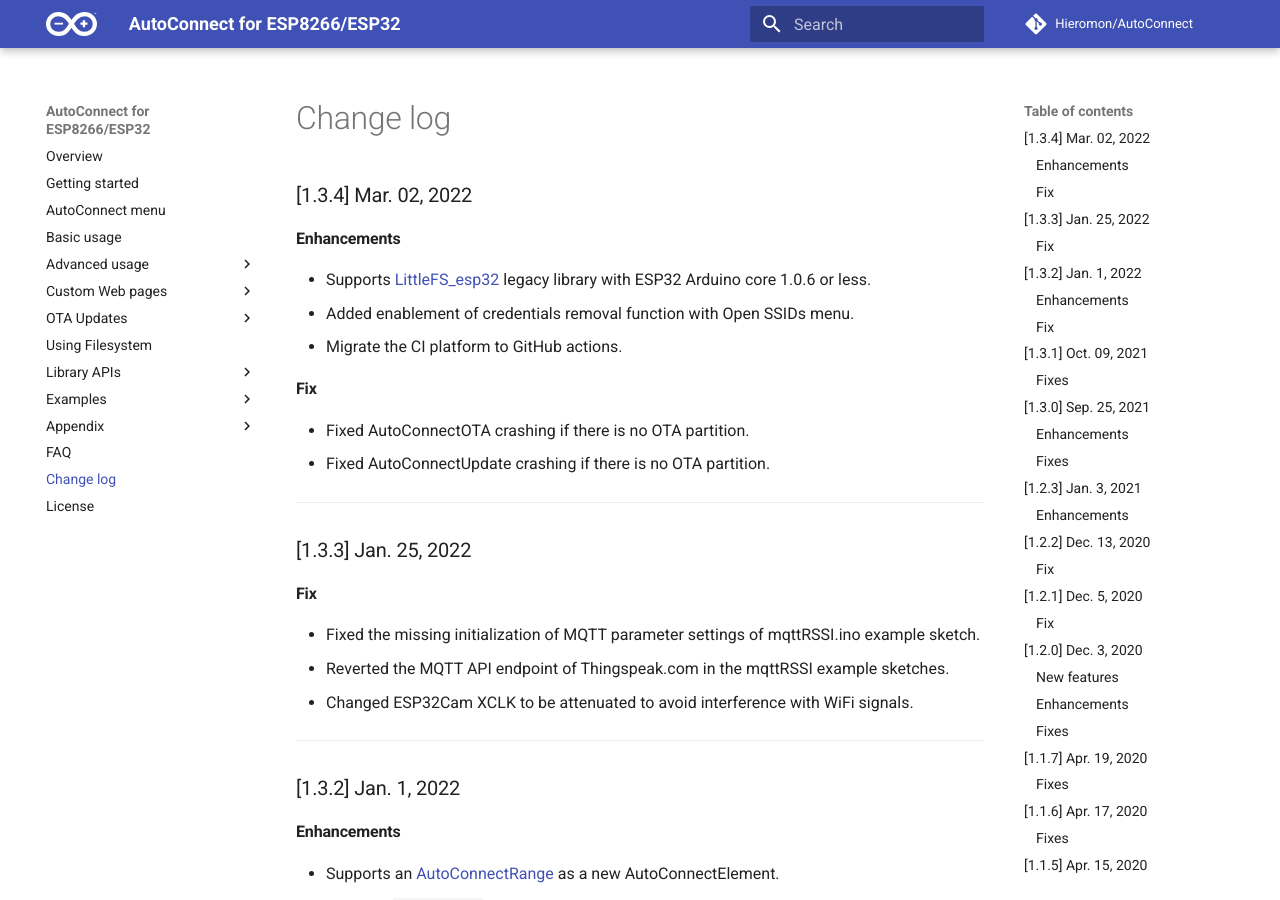
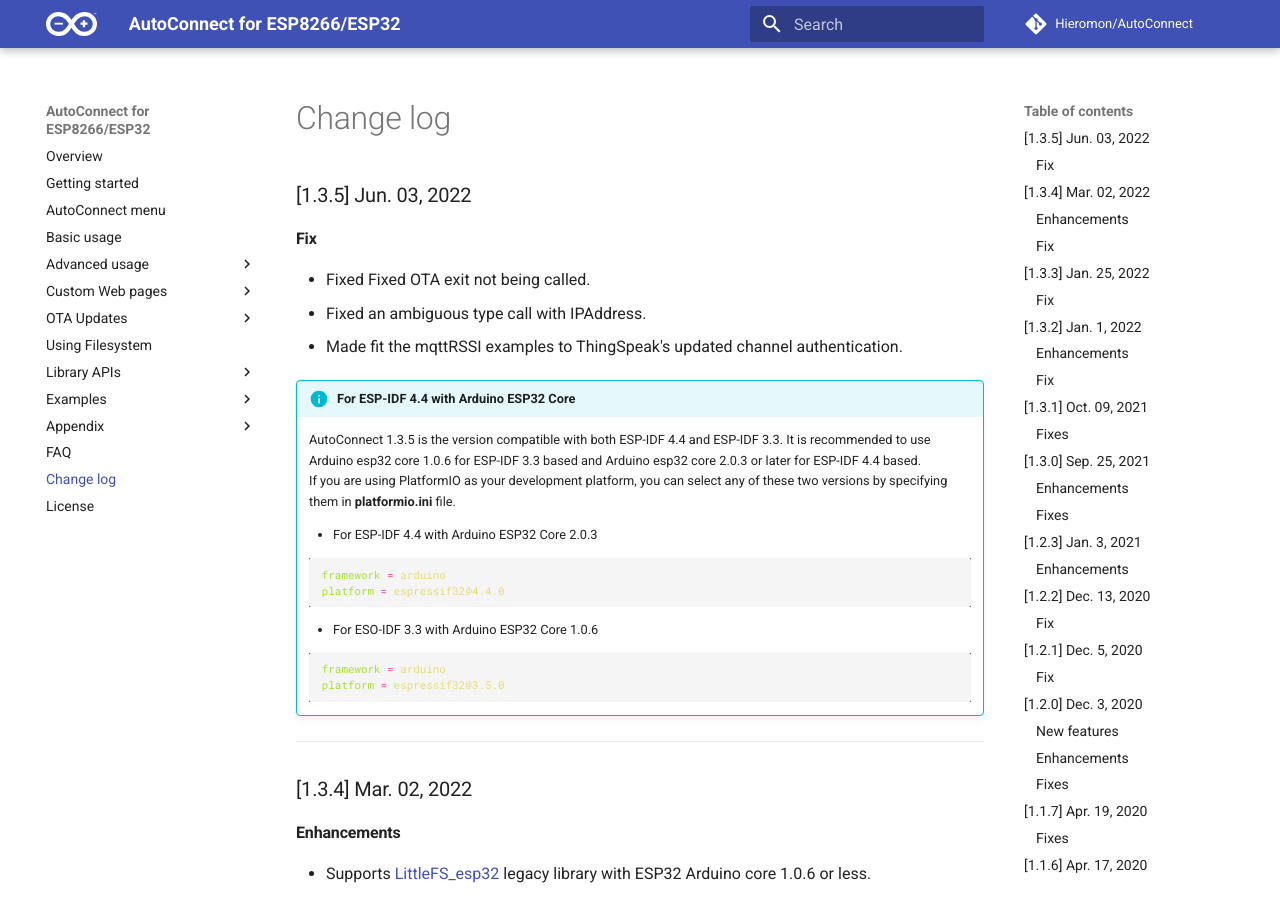
Before and after one commit to Hieromon/AutoConnect, an MkDocs documentation site: the page built from mkdocs/changelog.md, in a window 1280 px wide and 900 px high. Built offline with MkDocs 1.6.1 and Material for MkDocs 9.7.7, drawn with Linux system fonts in a browser that asks for light colours; nearby versions of some CDN libraries; comment, search, counter and statistics services are not loaded.

Commit message:
Update the change log

````diff
--- a/mkdocs/changelog.md
+++ b/mkdocs/changelog.md
@@ -1,3 +1,30 @@
+### [1.3.5] Jun. 03, 2022
+
+#### Fix
+
+- Fixed Fixed OTA exit not being called.
+- Fixed an ambiguous type call with IPAddress.
+- Made fit the mqttRSSI examples to ThingSpeak's updated channel authentication.
+
+!!! info "For ESP-IDF 4.4 with Arduino ESP32 Core"
+    AutoConnect 1.3.5 is the version compatible with both ESP-IDF 4.4 and ESP-IDF 3.3. It is recommended to use Arduino esp32 core 1.0.6 for ESP-IDF 3.3 based and Arduino esp32 core 2.0.3 or later for ESP-IDF 4.4 based.
+    If you are using PlatformIO as your development platform, you can select any of these two versions by specifying them in **platformio.ini** file.
+
+    - For ESP-IDF 4.4 with Arduino ESP32 Core 2.0.3
+
+    ```ini
+    framework = arduino
+    platform = espressif32@4.4.0
+    ```
+
+    - For ESO-IDF 3.3 with Arduino ESP32 Core 1.0.6
+
+    ```ini
+    framework = arduino
+    platform = espressif32@3.5.0
+    ```
+
+---
 ### [1.3.4] Mar. 02, 2022
 
 #### Enhancements
````
Also changed, not shown: README.md (+5 -0 lines).
